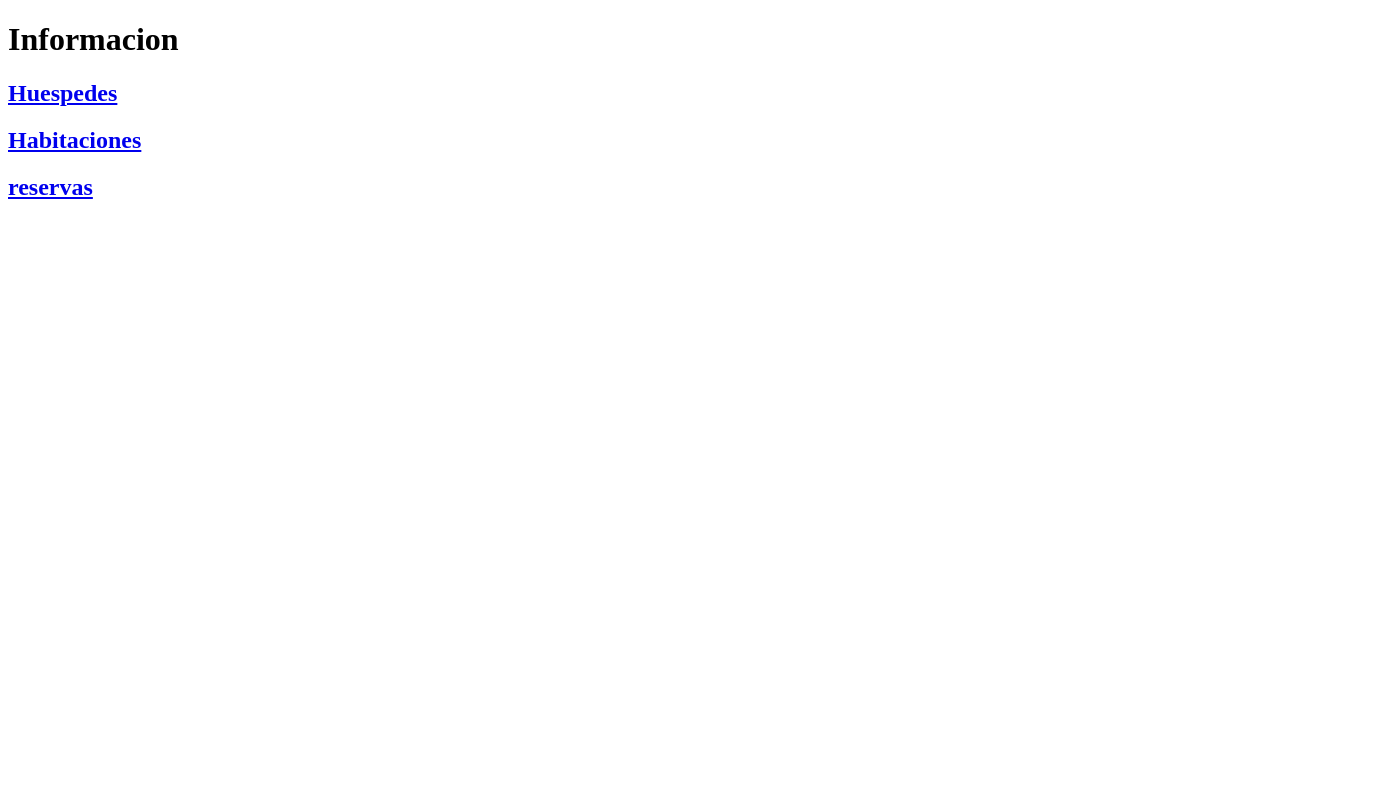
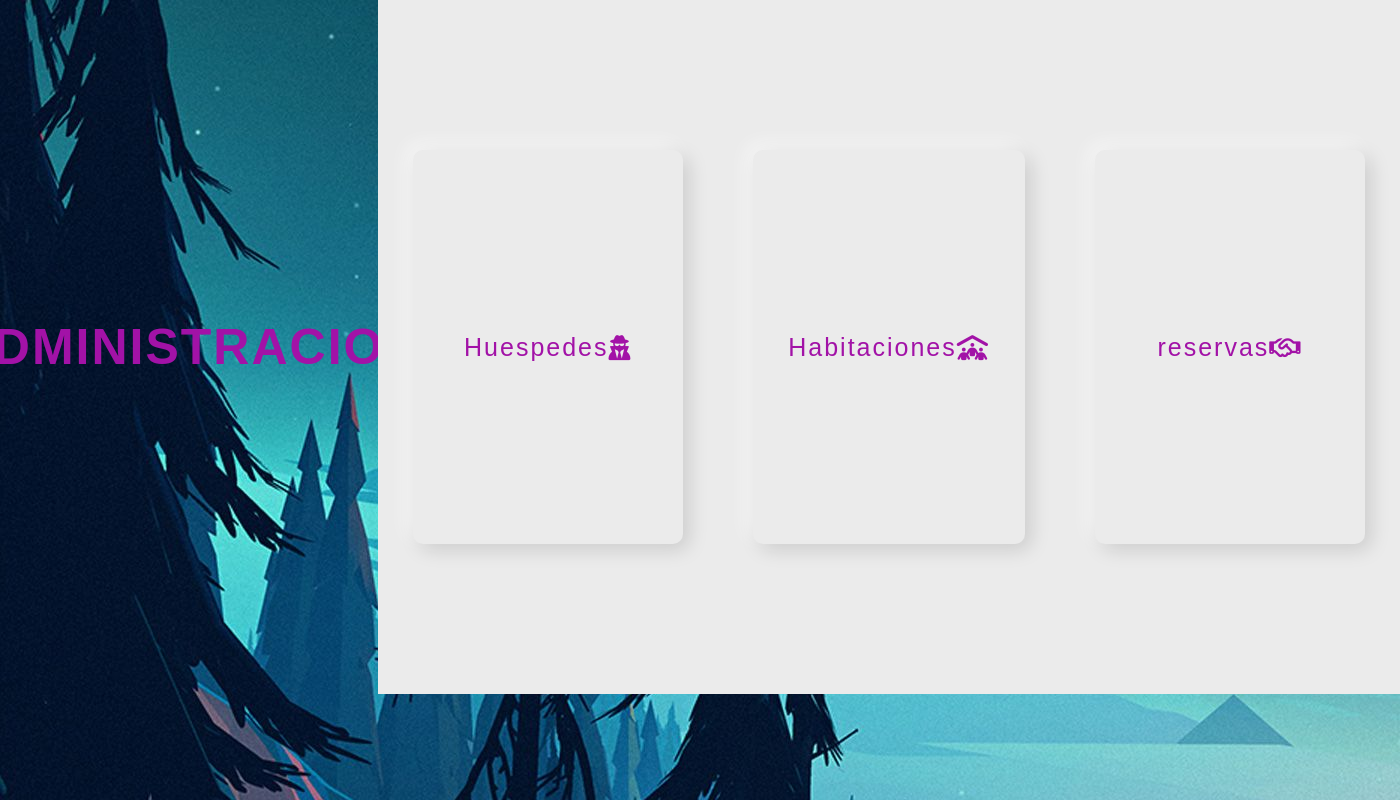
Before and after one commit to AlexDanielGutierrezCardenas/distribuidos, a Django app: page / in a window 1400 px wide. Run offline with Django 4.2, Linux system fonts and the light colour scheme; parts of the project's set-up code (start-up, migrations or seed data) failed here and were passed over.

Commit message:
update archives

```diff
--- a/hotel/settings.py
+++ b/hotel/settings.py
@@ -126,7 +126,7 @@ USE_TZ = True
 # https://docs.djangoproject.com/en/4.0/howto/static-files/
 
 STATIC_URL = 'static/'
-STATICFILES_DIRS = [os.path.join(BASE_DIR,'static'),]
+STATICFILES_DIRS=[os.path.join(BASE_DIR, 'static'),]
 
 # Default primary key field type
 # https://docs.djangoproject.com/en/4.0/ref/settings/#default-auto-field
--- a/reservas/templates/reservas/index.html
+++ b/reservas/templates/reservas/index.html
@@ -6,6 +6,6 @@
     <title>Document</title>
 </head>
 <body>
-    <a href="{%url'nueva_reserva'%}">nuevo</a>
+    <a href="{% url 'nueva_reserva' %}">Nueva Reserva</a>
 </body>
 </html>
--- a/reservas/templates/reservas/nueva_reserva.html
+++ b/reservas/templates/reservas/nueva_reserva.html
@@ -17,7 +17,7 @@
 
         <input type="submit" value="Guardar">
         <input type="reset" name="Borrar">
-        <a href="{% url 'index_reserva' %}">Cancelar</a>
+        <a href="{% url 'reserva_index' %}">Cancelar</a>
     </form>
 </body>
 </html>
--- a/reservas/urls.py
+++ b/reservas/urls.py
@@ -3,6 +3,6 @@ from . import views
 
 urlpatterns = [
     #path('',views.index, name='index'),
-    path('reserva_index',views.index,name='reserva_index'),
+    path('reserva_index',views.index_reserva,name='reserva_index'),
     path('reserva_nueva',views.nueva_reserva,name='nueva_reserva'),
 ]
--- a/reservas/views.py
+++ b/reservas/views.py
@@ -2,7 +2,8 @@ from django.shortcuts import render
 from .models import Reserva
 
 def index_reserva(request):
-    return render(request,'reservas/index_reserva.html')
+    reservas = Reserva.objects.all()
+    return render(request,'reservas/index.html', {'reservas':reservas})
 
 def nueva_reserva(request):
     return render(request,'reservas/nueva_reserva.html')
--- /dev/null
+++ b/static/css/estilos1.css
@@ -0,0 +1,64 @@
+* {
+    margin: 0;
+    padding: 0;
+}
+
+body {
+    font-family: sans-serif;
+    font-weight: normal;
+    font-size: 25px;
+    letter-spacing: 2px;
+    text-align: center;
+    background: white url("/static/img/fondos.jpg");
+}
+
+.block-pad {
+    display: flex;
+    justify-content: center;
+    padding: 150px 0 150px 0;
+}
+
+a,h1 {
+    display: flex;
+    min-width: 200px;
+    padding: 25px 35px;
+    margin: 0 35px;
+    border-radius: 10px;
+    color: #a212a7;
+    align-items: center;
+    justify-content: center;
+    text-decoration: none;
+}
+
+
+.block-btn-yellow {
+    background: #FAEFDE;
+}
+
+.block-btn-yellow a {
+    background: linear-gradient(145deg, #ffffee, #e1d7c8);
+    box-shadow: 6px 6px 20px -1px #d5cbbd,
+        -6px -6px 20px -1px #ffffff;
+}
+
+
+.btn-hover {
+    background: #EBEBEB;
+}
+
+.btn-hover a {
+    background: #EBEBEB;
+    box-shadow: 6px 6px 20px -1px rgba(0, 0, 0, 0.15),
+        -6px -6px 20px -1px rgba(255, 255, 255, 0.7);
+}
+
+.btn-hover a:hover {
+    box-shadow: inset 4px 4px 10px -1px rgba(0, 0, 0, 0.15),
+        inset -4px -4px 10px -1px rgba(255, 255, 255, 0.7);
+}
+
+.container{
+    max-width:100%;
+    display: flex;
+    height: 694px;
+}
--- a/templates/index.html
+++ b/templates/index.html
@@ -1,14 +1,27 @@
+{% load static %}
 <!DOCTYPE html>
 <html lang="en">
 <head>
     <meta charset="UTF-8">
     <meta name="viewport" content="width=device-width, initial-scale=1.0">
     <title>Document</title>
+    <link rel="stylesheet" href="https://cdnjs.cloudflare.com/ajax/libs/font-awesome/6.4.0/css/all.min.css" integrity="sha512-iecdLmaskl7CVkqkXNQ/ZH/XLlvWZOJyj7Yy7tcenmpD1ypASozpmT/E0iPtmFIB46ZmdtAc9eNBvH0H/ZpiBw==" crossorigin="anonymous" referrerpolicy="no-referrer" />
+
+    <link rel="stylesheet" href="{% static 'css/estilos1.css' %}">
 </head>
 <body>
-    <h1>Informacion</h1>
-    <h2><a href="{% url 'huespedes_index' %}">Huespedes</a></h2>
-    <h2><a href="{% url 'habitaciones_index' %}">Habitaciones</a></h2>
-    <h2><a href="{% url 'reserva_index' %}">reservas</a></h2>
+    <div class="container">
+        <h1>ADMINISTRACION</h1>
+        <div class="block-pad btn-hover block-btn-yellow">
+            <a href="{% url 'huespedes_index' %}">Huespedes <i class="fa-solid fa-user-secret"></i></a>
+
+        </div>
+        <div class="block-pad btn-hover block-btn-yellow">
+            <a href="{% url 'habitaciones_index' %}">Habitaciones <i class="fa-solid fa-people-roof"></i></a>
+        </div>
+        <div class="block-pad btn-hover block-btn-yellow">
+            <a href="{% url 'reserva_index' %}">reservas <i class="fa-sharp fa-regular fa-handshake"></i></a>
+        </div>
+    </div>
 </body>
 </html>
```
Also changed, not shown: static/img/fondo.jpg (added), static/img/fondos.jpg (added).
